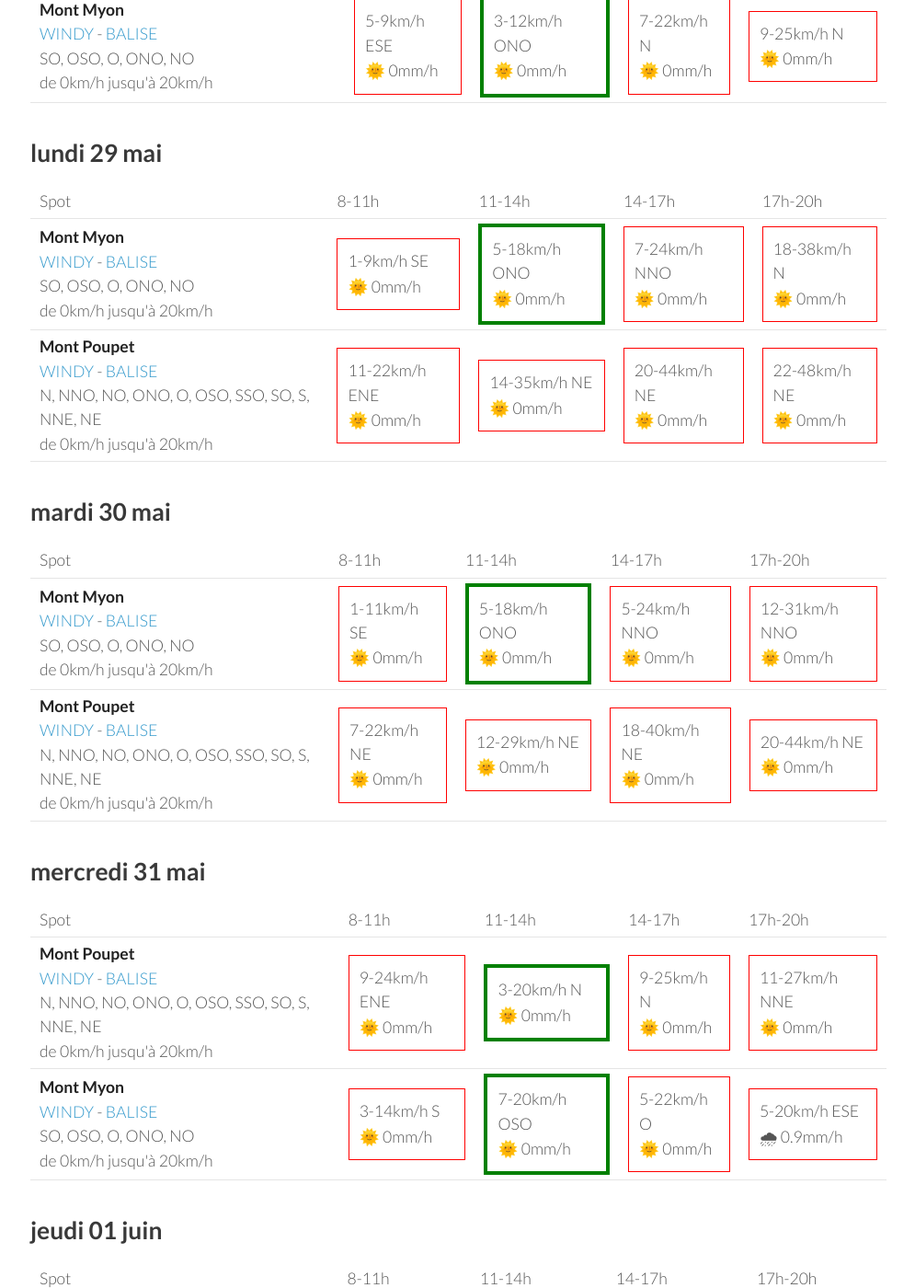
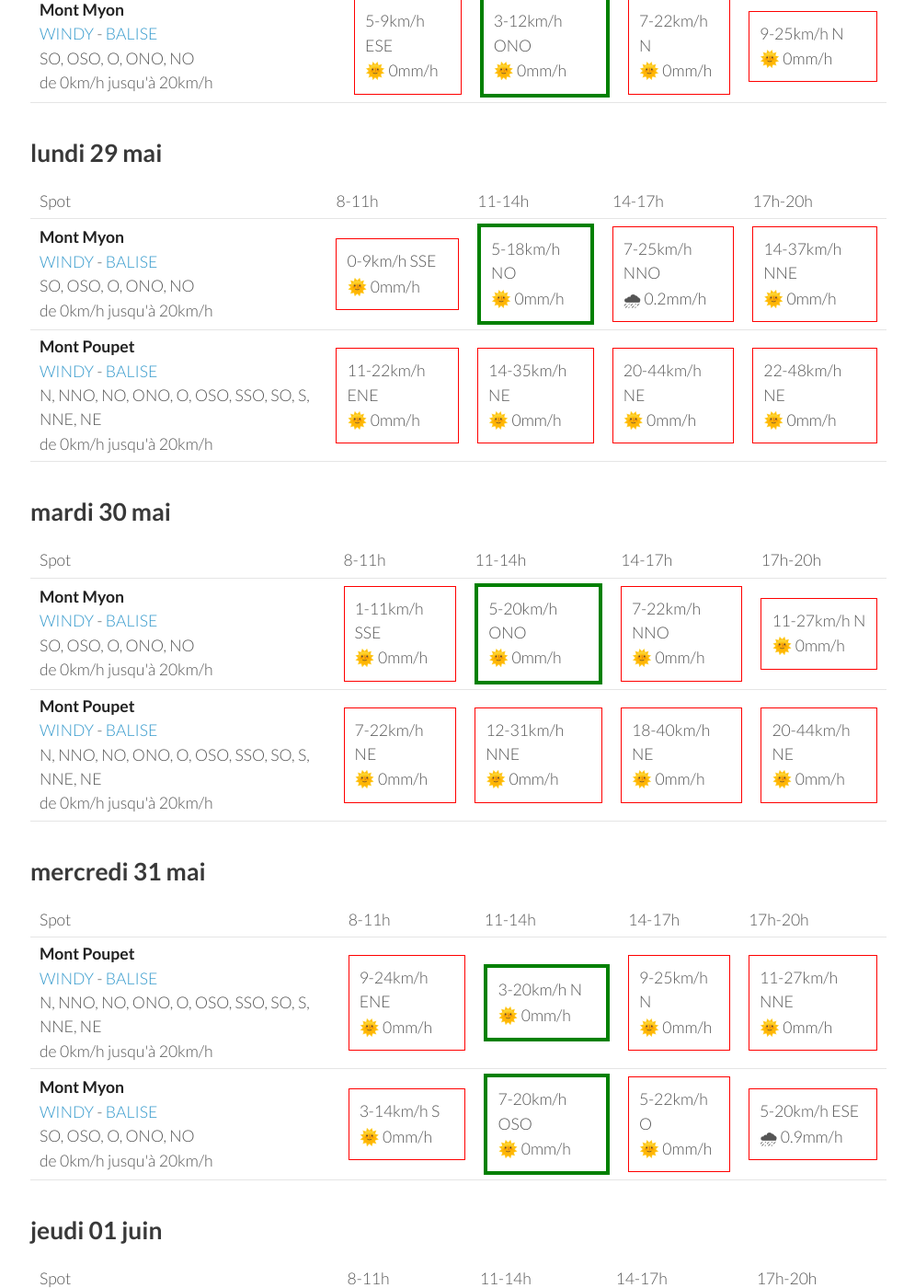
Before and after one commit to parapente-dans-le-nord/parapente-dans-le-nord.github.io, a Jekyll site: the page built from jura.markdown, in a window 1280 px wide and 1400 px high, scrolled down 910 px. Shown: the whole window at 92% size, without its empty margins (25-1020 px from the left). Built offline with Jekyll 4.4.1, drawn with Linux system fonts in a browser that asks for light colours; some of the changed text lies outside the part shown.

Commit message:
update index.markdown

```diff
--- a/jura.markdown
+++ b/jura.markdown
@@ -94,10 +94,10 @@ page mise à jour le samedi 27 mai 13:20
 <tr>
         <td><strong>Mont Myon</strong><br><a href="https://windy.com/46.331/5.397?45.898,5.394,8,m:eWoagj8">WINDY</a> - <span class=""><a href="http://www.balisemeteo.com/balise.php?idBalise=70">BALISE</a> </span><br> <span class="vent-favorable">SO, OSO, O, ONO, NO</span><br><span class="force-vent">de 0km/h jusqu'à 20km/h</span> </td>
 
-            <td><div class="not-flyable"><p>1-9km/h SE</p><p>🌞 0mm/h</p></div></td>
-            <td><div class="flyable"><p>5-18km/h ONO</p><p>🌞 0mm/h</p></div></td>
-            <td><div class="not-flyable"><p>7-24km/h NNO</p><p>🌞 0mm/h</p></div></td>
-            <td><div class="not-flyable"><p>18-38km/h N</p><p>🌞 0mm/h</p></div></td>
+            <td><div class="not-flyable"><p>0-9km/h SSE</p><p>🌞 0mm/h</p></div></td>
+            <td><div class="flyable"><p>5-18km/h NO</p><p>🌞 0mm/h</p></div></td>
+            <td><div class="not-flyable"><p>7-25km/h NNO</p><p>🌧 0.2mm/h</p></div></td>
+            <td><div class="not-flyable"><p>14-37km/h NNE</p><p>🌞 0mm/h</p></div></td>
 
 
     </tr>
@@ -130,10 +130,10 @@ page mise à jour le samedi 27 mai 13:20
 <tr>
         <td><strong>Mont Myon</strong><br><a href="https://windy.com/46.331/5.397?45.898,5.394,8,m:eWoagj8">WINDY</a> - <span class=""><a href="http://www.balisemeteo.com/balise.php?idBalise=70">BALISE</a> </span><br> <span class="vent-favorable">SO, OSO, O, ONO, NO</span><br><span class="force-vent">de 0km/h jusqu'à 20km/h</span> </td>
 
-            <td><div class="not-flyable"><p>1-11km/h SE</p><p>🌞 0mm/h</p></div></td>
-            <td><div class="flyable"><p>5-18km/h ONO</p><p>🌞 0mm/h</p></div></td>
-            <td><div class="not-flyable"><p>5-24km/h NNO</p><p>🌞 0mm/h</p></div></td>
-            <td><div class="not-flyable"><p>12-31km/h NNO</p><p>🌞 0mm/h</p></div></td>
+            <td><div class="not-flyable"><p>1-11km/h SSE</p><p>🌞 0mm/h</p></div></td>
+            <td><div class="flyable"><p>5-20km/h ONO</p><p>🌞 0mm/h</p></div></td>
+            <td><div class="not-flyable"><p>7-22km/h NNO</p><p>🌞 0mm/h</p></div></td>
+            <td><div class="not-flyable"><p>11-27km/h N</p><p>🌞 0mm/h</p></div></td>
 
 
     </tr>
@@ -141,7 +141,7 @@ page mise à jour le samedi 27 mai 13:20
         <td><strong>Mont Poupet</strong><br><a href="https://windy.com/46.970/5.876?46.541,5.876,8">WINDY</a> - <span class=""><a href="http://www.balisemeteo.com/balise.php?idBalise=92">BALISE</a> </span><br> <span class="vent-favorable">N, NNO, NO, ONO, O, OSO, SSO, SO, S, NNE, NE</span><br><span class="force-vent">de 0km/h jusqu'à 20km/h</span> </td>
 
             <td><div class="not-flyable"><p>7-22km/h NE</p><p>🌞 0mm/h</p></div></td>
-            <td><div class="not-flyable"><p>12-29km/h NE</p><p>🌞 0mm/h</p></div></td>
+            <td><div class="not-flyable"><p>12-31km/h NNE</p><p>🌞 0mm/h</p></div></td>
             <td><div class="not-flyable"><p>18-40km/h NE</p><p>🌞 0mm/h</p></div></td>
             <td><div class="not-flyable"><p>20-44km/h NE</p><p>🌞 0mm/h</p></div></td>
 
```
Also changed, not shown: other parts of jura.markdown (+1 -1 lines).
